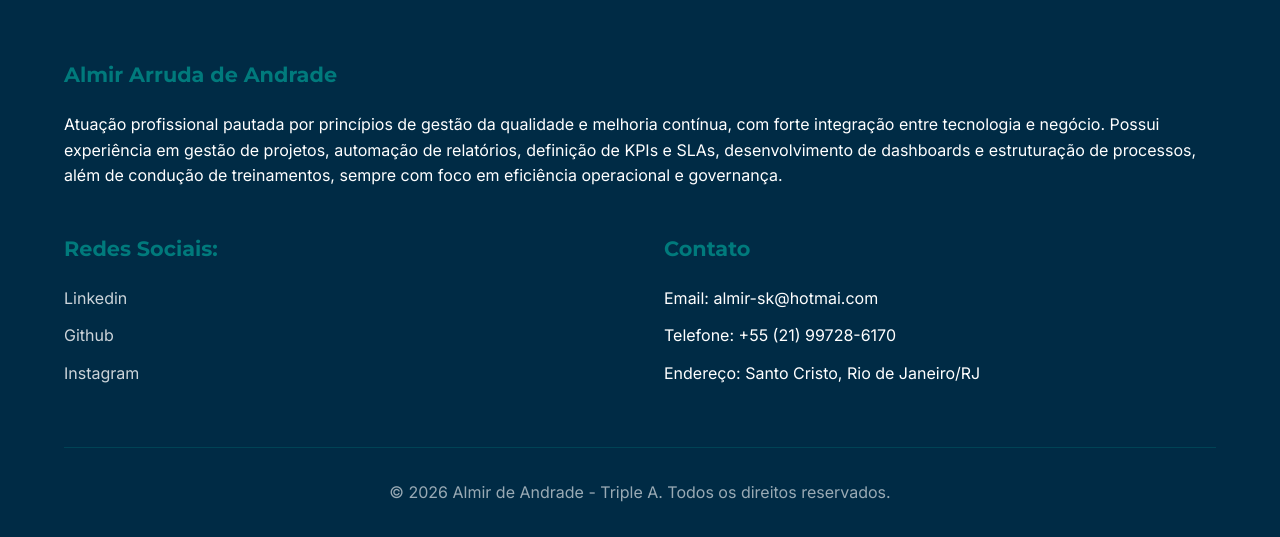
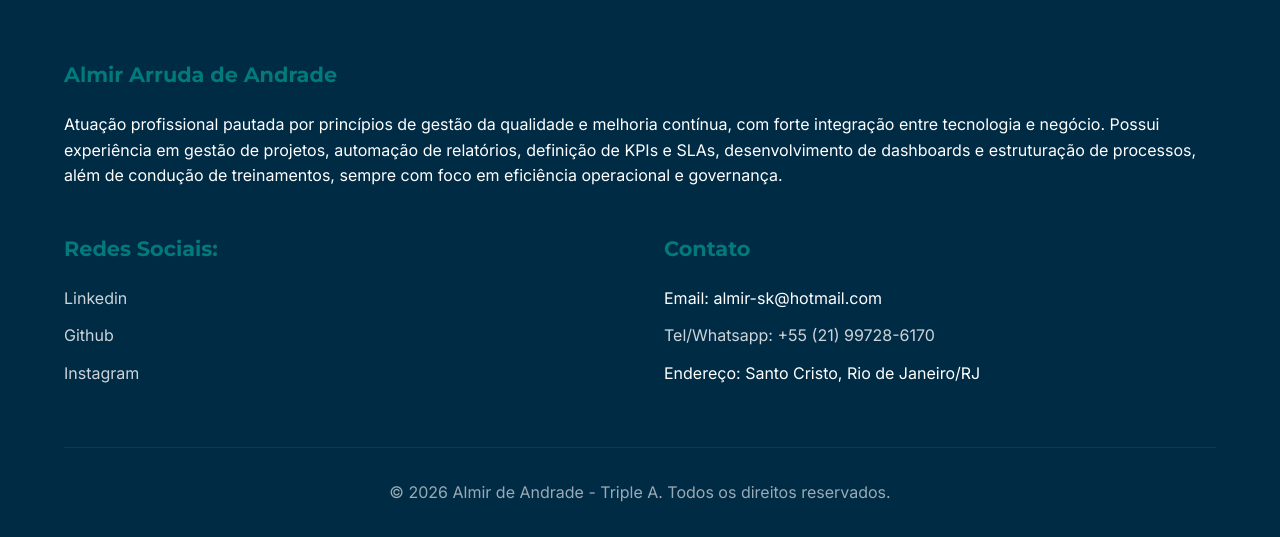
Before and after one commit to Almir-sk/andrade-aplicacoes, a Django app: page / in a window 1280 px wide. Shown: the part 3825-4362 px from the top of the page. Run offline with Django 5.2, Linux system fonts and the light colour scheme.

Commit message:
Centralização header e contato Whatsapp

```diff
--- a/landpage/static/landpage/css/styles.css
+++ b/landpage/static/landpage/css/styles.css
@@ -589,6 +589,18 @@ footer {
   }
 }
 
+@media (max-width: 615px) {
+  .logo {
+    justify-content: center;
+    width: 100%;
+  }
+
+  .brand-text {
+    align-items: center;
+    text-align: center;
+  }
+}
+
 @media (max-width: 768px) {
   nav ul {
     gap: 1rem;
--- a/landpage/templates/landpage/base.html
+++ b/landpage/templates/landpage/base.html
@@ -65,8 +65,8 @@
             <div class="footer-section">
                 <h3>Contato</h3>
                 <ul>
-                    <li>Email: almir-sk@hotmai.com</li>
-                    <li>Telefone: +55 (21) 99728-6170</li>
+                    <li>Email: almir-sk@hotmail.com</li>
+                    <li><a href="https://wa.me/5521997286170" target="_blank">Tel/Whatsapp: +55 (21) 99728-6170</a></li>
                     <li>Endereço: Santo Cristo, Rio de Janeiro/RJ</li>
                 </ul>
             </div>
```
